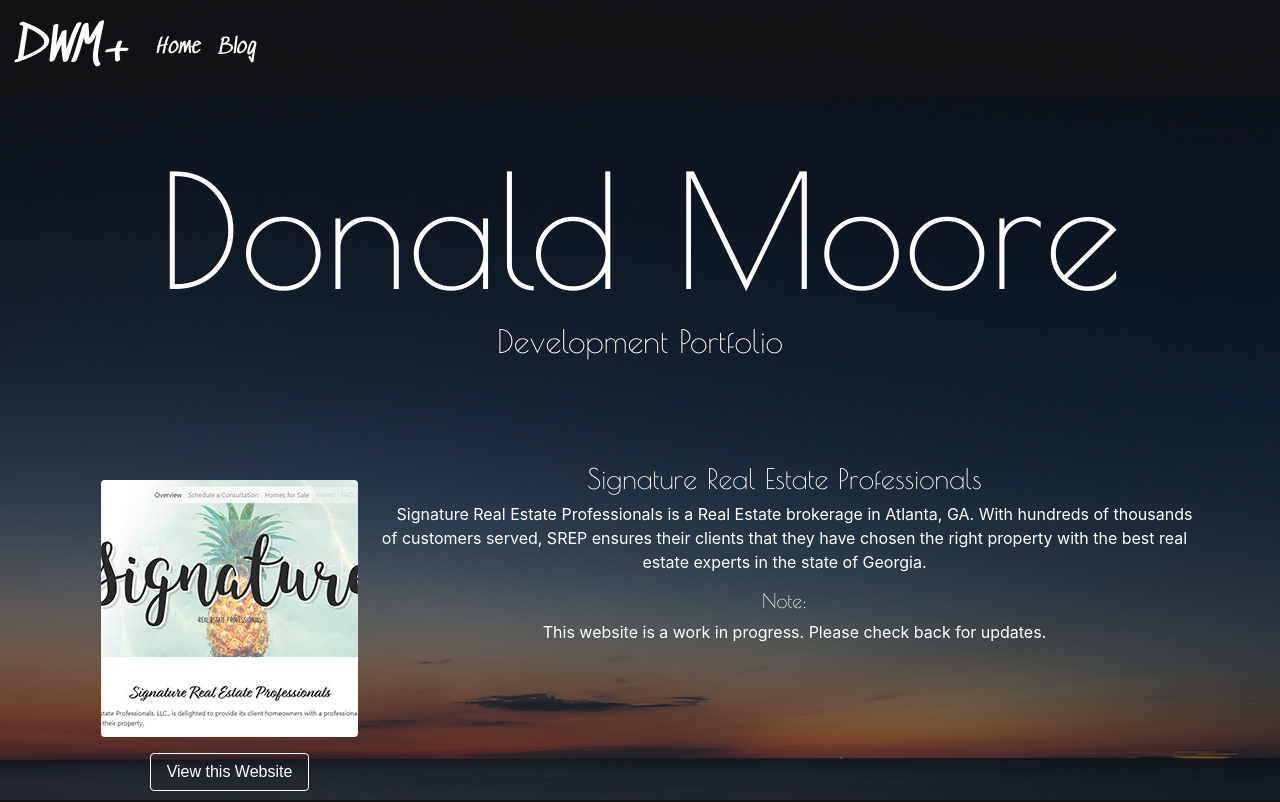
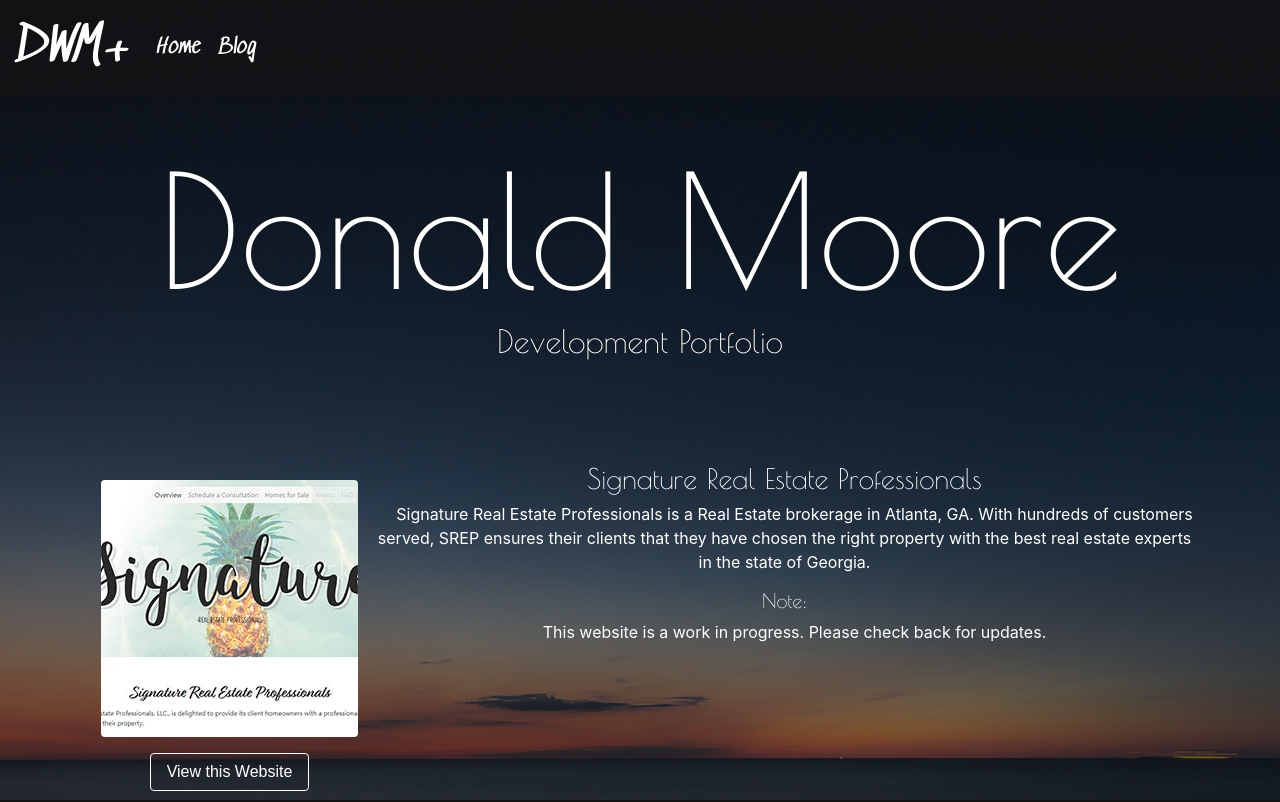
Before and after one commit to internationalhouseofdonald/go-max, a website built with webpack: page src/html/index.html in a window 1280 px wide. Shown: the top 802 px of the page. Built offline with nearby package versions, Linux system fonts and the light colour scheme.

Commit message:
Fixed typo in content

```diff
--- a/src/html/index.html
+++ b/src/html/index.html
@@ -47,7 +47,7 @@
           </div>
           <h3>Signature Real Estate Professionals</h3>
           <p>
-            Signature Real Estate Professionals is a Real Estate brokerage in Atlanta, GA. With hundreds of thousands of
+            Signature Real Estate Professionals is a Real Estate brokerage in Atlanta, GA. With hundreds of
             customers served, SREP ensures their clients that they have chosen the right property with the best real estate
             experts in the state of Georgia.
           </p>
```
Also changed, not shown: dist/index.html, 1 other file.
